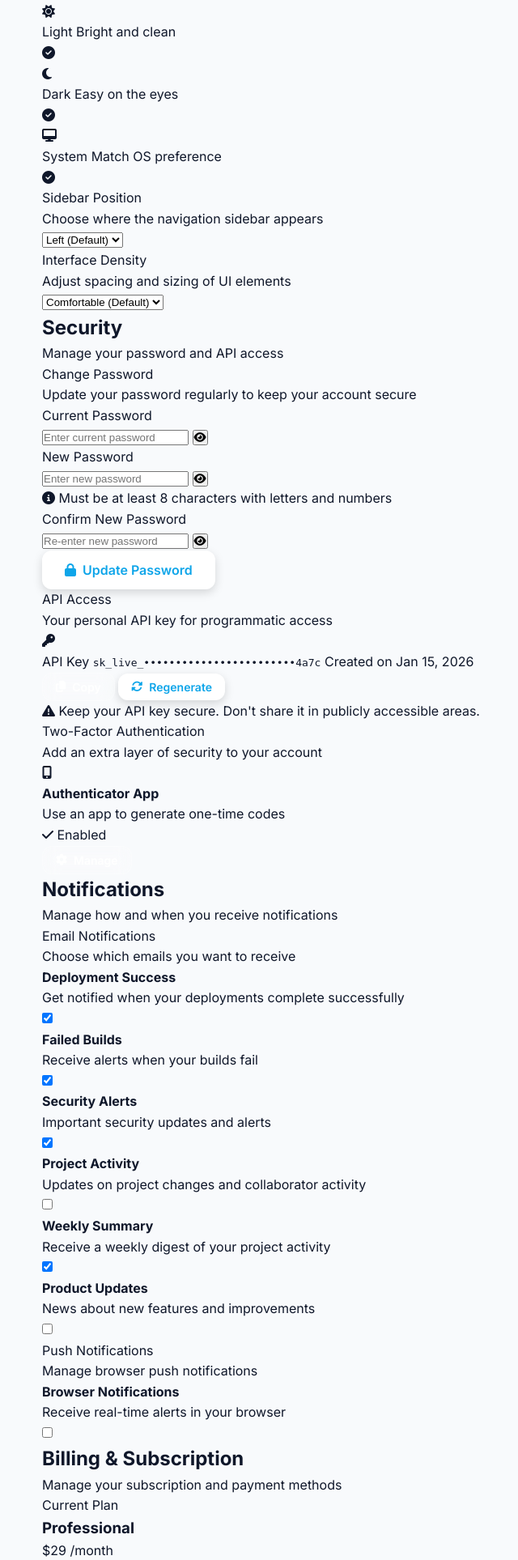
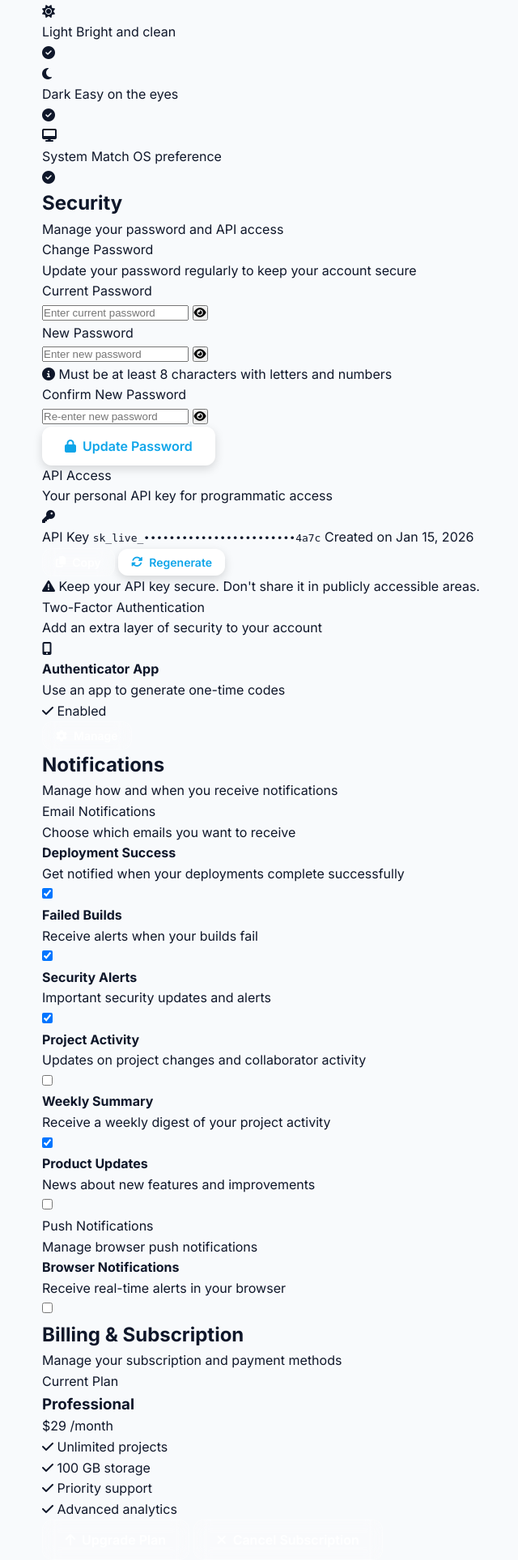
Before and after one commit to KayBe05/cloud-collab-platform, a Flask app: template app/templates/settings.html in a window 1280 px wide. Shown: the part 924-2851 px from the top of the page at 81% size, without its empty margins (260-900 px from the left). Run offline with Flask 3, Linux system fonts and the light colour scheme; the template is opened without the code that fills it, so the values that code supplies are empty; some libraries are stand-ins or nearby versions.

Commit message:
settings ka redsign

```diff
--- a/app/static/settings.css
+++ b/app/static/settings.css
@@ -145,6 +145,7 @@
   font-size: 0.875rem;
   color: var(--text-secondary);
   margin: 0;
+  margin-bottom: 10px;
 }
 
 .form-input,
--- a/app/static/style.css
+++ b/app/static/style.css
@@ -69,6 +66,7 @@
   --radius-lg: 12px;
   --radius-xl: 16px;
   --radius-2xl: 24px;
+  --radius-3xl: 32px;
   --radius-full: 9999px;
 }
 
--- a/app/templates/settings.html
+++ b/app/templates/settings.html
@@ -148,25 +148,6 @@
                 </div>
               </div>
             </div>
-          </div>
-
-          <div class="form-group">
-            <label>Sidebar Position</label>
-            <p class="setting-description">Choose where the navigation sidebar appears</p>
-            <select class="form-select" id="sidebarPosition">
-              <option value="left" selected>Left (Default)</option>
-              <option value="right">Right</option>
-            </select>
-          </div>
-
-          <div class="form-group">
-            <label>Interface Density</label>
-            <p class="setting-description">Adjust spacing and sizing of UI elements</p>
-            <select class="form-select" id="density">
-              <option value="comfortable">Comfortable (Default)</option>
-              <option value="compact">Compact</option>
-              <option value="spacious">Spacious</option>
-            </select>
           </div>
         </div>
       </div>
```
Also changed, not shown: other parts of app/static/style.css (+9 -26 lines).
